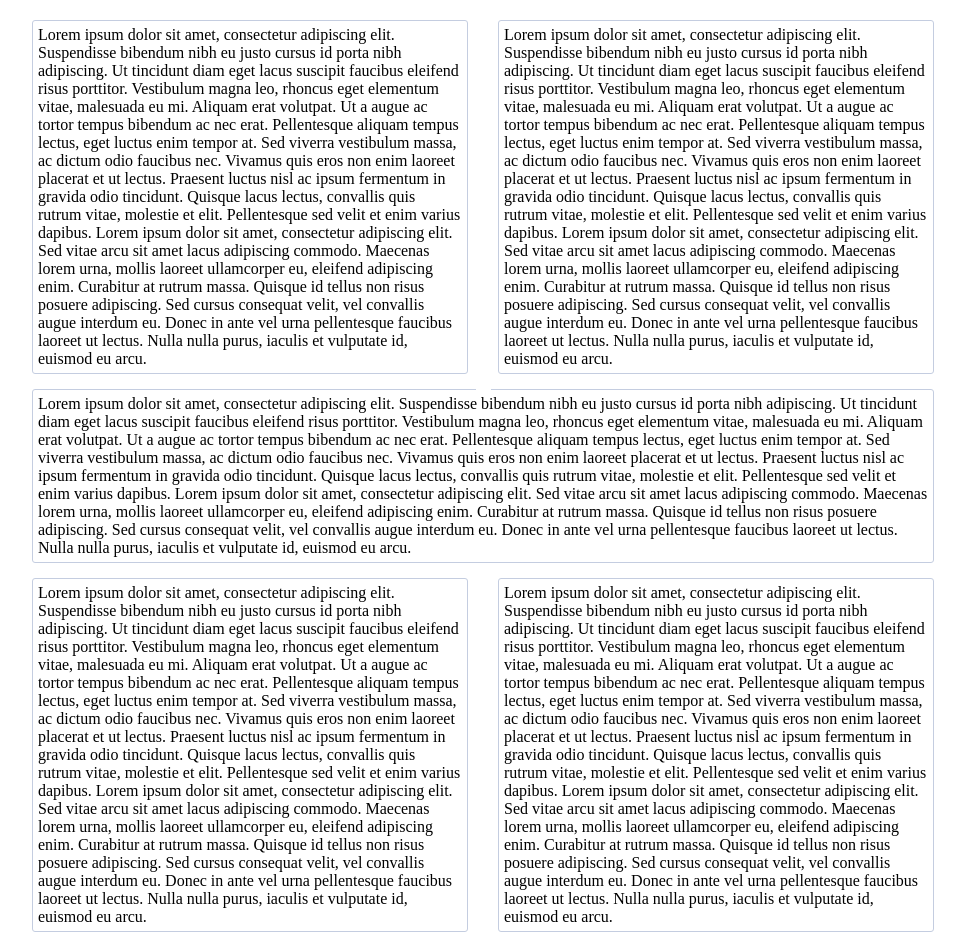
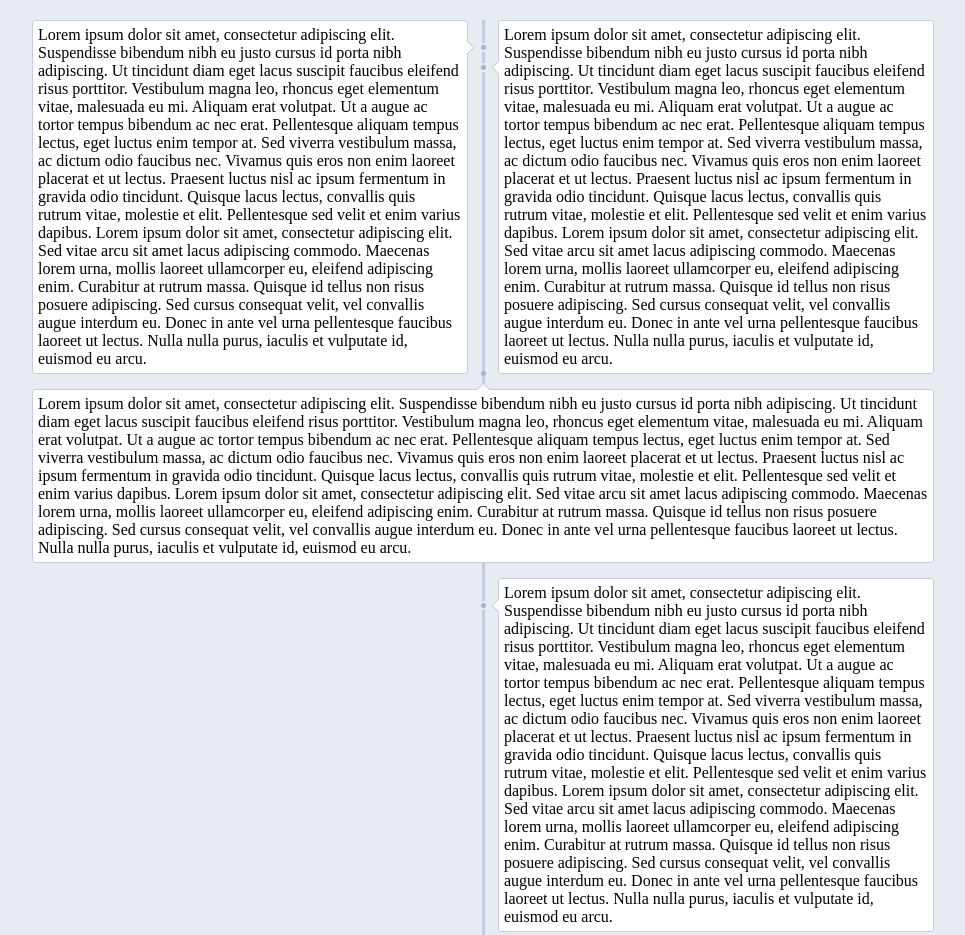
Before and after one commit to rndD/ya-exam, a plain HTML site: page main.html in a window 1280 px wide. Shown: the top 935 px of the page, without its empty margins (157-1122 px from the left). Drawn offline with nearby package versions, Linux system fonts and the light colour scheme; files that its build step writes are made by us from their sources.

Commit message:
все вроде бы по методлогии БЭМ

```diff
--- a/main.html
+++ b/main.html
@@ -1,74 +1,93 @@
 <!DOCTYPE html>
 <html>
 <head>
-    <link rel="stylesheet" href="css/styles.css">
+    <link rel="stylesheet" href="css/main.css">
     <title>Прототип верски</title>
 </head>
-<body>
+<body class="page">
 
 
-<div class="b-container">
+<div class="container">
 
-    <ol class="b-container__timeline g-line">
-        <li class="spine">
+    <div class="timeline line">
+        <div class="timeline__spine">
             <a href="#" title=""></a>
-        </li>
-        <li class="left">
-            <i class="pointer"></i>
-            <div class="unit">
+        </div>
+
+        <div class="event event_position_left">
+            <div class="event__pointer"></div>
+            <div class="event__unit">
                 Lorem ipsum dolor sit amet, consectetur adipiscing elit. Suspendisse bibendum nibh eu justo cursus id porta nibh adipiscing. Ut tincidunt diam eget lacus suscipit faucibus eleifend risus porttitor. Vestibulum magna leo, rhoncus eget elementum vitae, malesuada eu mi. Aliquam erat volutpat. Ut a augue ac tortor tempus bibendum ac nec erat. Pellentesque aliquam tempus lectus, eget luctus enim tempor at. Sed viverra vestibulum massa, ac dictum odio faucibus nec. Vivamus quis eros non enim laoreet placerat et ut lectus. Praesent luctus nisl ac ipsum fermentum in gravida odio tincidunt. Quisque lacus lectus, convallis quis rutrum vitae, molestie et elit. Pellentesque sed velit et enim varius dapibus. Lorem ipsum dolor sit amet, consectetur adipiscing elit.
 
                 Sed vitae arcu sit amet lacus adipiscing commodo. Maecenas lorem urna, mollis laoreet ullamcorper eu, eleifend adipiscing enim. Curabitur at rutrum massa. Quisque id tellus non risus posuere adipiscing. Sed cursus consequat velit, vel convallis augue interdum eu. Donec in ante vel urna pellentesque faucibus laoreet ut lectus. Nulla nulla purus, iaculis et vulputate id, euismod eu arcu.
 
             </div>
-        </li>
+        </div>
 
-        <li class="right">
-            <i class="pointer"></i>
-            <div class="unit">
+        <div class="event event_position_right">
+            <div class="event__pointer"></div>
+            <div class="event__unit">
                 Lorem ipsum dolor sit amet, consectetur adipiscing elit. Suspendisse bibendum nibh eu justo cursus id porta nibh adipiscing. Ut tincidunt diam eget lacus suscipit faucibus eleifend risus porttitor. Vestibulum magna leo, rhoncus eget elementum vitae, malesuada eu mi. Aliquam erat volutpat. Ut a augue ac tortor tempus bibendum ac nec erat. Pellentesque aliquam tempus lectus, eget luctus enim tempor at. Sed viverra vestibulum massa, ac dictum odio faucibus nec. Vivamus quis eros non enim laoreet placerat et ut lectus. Praesent luctus nisl ac ipsum fermentum in gravida odio tincidunt. Quisque lacus lectus, convallis quis rutrum vitae, molestie et elit. Pellentesque sed velit et enim varius dapibus. Lorem ipsum dolor sit amet, consectetur adipiscing elit.
 
                 Sed vitae arcu sit amet lacus adipiscing commodo. Maecenas lorem urna, mollis laoreet ullamcorper eu, eleifend adipiscing enim. Curabitur at rutrum massa. Quisque id tellus non risus posuere adipiscing. Sed cursus consequat velit, vel convallis augue interdum eu. Donec in ante vel urna pellentesque faucibus laoreet ut lectus. Nulla nulla purus, iaculis et vulputate id, euismod eu arcu.
 
 
             </div>
-        </li>
+        </div>
 
-        <li class="highlight">
-            <i class="pointer"></i>
-            <div class="unit">
+        <div class="event event_position_center">
+            <div class="event__pointer"></div>
+            <div class="event__unit">
                 Lorem ipsum dolor sit amet, consectetur adipiscing elit. Suspendisse bibendum nibh eu justo cursus id porta nibh adipiscing. Ut tincidunt diam eget lacus suscipit faucibus eleifend risus porttitor. Vestibulum magna leo, rhoncus eget elementum vitae, malesuada eu mi. Aliquam erat volutpat. Ut a augue ac tortor tempus bibendum ac nec erat. Pellentesque aliquam tempus lectus, eget luctus enim tempor at. Sed viverra vestibulum massa, ac dictum odio faucibus nec. Vivamus quis eros non enim laoreet placerat et ut lectus. Praesent luctus nisl ac ipsum fermentum in gravida odio tincidunt. Quisque lacus lectus, convallis quis rutrum vitae, molestie et elit. Pellentesque sed velit et enim varius dapibus. Lorem ipsum dolor sit amet, consectetur adipiscing elit.
 
                 Sed vitae arcu sit amet lacus adipiscing commodo. Maecenas lorem urna, mollis laoreet ullamcorper eu, eleifend adipiscing enim. Curabitur at rutrum massa. Quisque id tellus non risus posuere adipiscing. Sed cursus consequat velit, vel convallis augue interdum eu. Donec in ante vel urna pellentesque faucibus laoreet ut lectus. Nulla nulla purus, iaculis et vulputate id, euismod eu arcu.
 
+            </div>
+        </div>
 
-            </div>
-        </li>
-
-        <li class="right">
-            <i class="pointer"></i>
-            <div class="unit">
+        <div class="event event_position_right">
+            <div class="event__pointer"></div>
+            <div class="event__unit">
                 Lorem ipsum dolor sit amet, consectetur adipiscing elit. Suspendisse bibendum nibh eu justo cursus id porta nibh adipiscing. Ut tincidunt diam eget lacus suscipit faucibus eleifend risus porttitor. Vestibulum magna leo, rhoncus eget elementum vitae, malesuada eu mi. Aliquam erat volutpat. Ut a augue ac tortor tempus bibendum ac nec erat. Pellentesque aliquam tempus lectus, eget luctus enim tempor at. Sed viverra vestibulum massa, ac dictum odio faucibus nec. Vivamus quis eros non enim laoreet placerat et ut lectus. Praesent luctus nisl ac ipsum fermentum in gravida odio tincidunt. Quisque lacus lectus, convallis quis rutrum vitae, molestie et elit. Pellentesque sed velit et enim varius dapibus. Lorem ipsum dolor sit amet, consectetur adipiscing elit.
 
                 Sed vitae arcu sit amet lacus adipiscing commodo. Maecenas lorem urna, mollis laoreet ullamcorper eu, eleifend adipiscing enim. Curabitur at rutrum massa. Quisque id tellus non risus posuere adipiscing. Sed cursus consequat velit, vel convallis augue interdum eu. Donec in ante vel urna pellentesque faucibus laoreet ut lectus. Nulla nulla purus, iaculis et vulputate id, euismod eu arcu.
 
+            </div>
+        </div>
 
-            </div>
-        </li>
-
-        <li class="left">
-            <i class="pointer"></i>
-            <div class="unit">
+        <div class="event event_position_right">
+            <div class="event__pointer"></div>
+            <div class="event__unit">
                 Lorem ipsum dolor sit amet, consectetur adipiscing elit. Suspendisse bibendum nibh eu justo cursus id porta nibh adipiscing. Ut tincidunt diam eget lacus suscipit faucibus eleifend risus porttitor. Vestibulum magna leo, rhoncus eget elementum vitae, malesuada eu mi. Aliquam erat volutpat. Ut a augue ac tortor tempus bibendum ac nec erat. Pellentesque aliquam tempus lectus, eget luctus enim tempor at. Sed viverra vestibulum massa, ac dictum odio faucibus nec. Vivamus quis eros non enim laoreet placerat et ut lectus. Praesent luctus nisl ac ipsum fermentum in gravida odio tincidunt. Quisque lacus lectus, convallis quis rutrum vitae, molestie et elit. Pellentesque sed velit et enim varius dapibus. Lorem ipsum dolor sit amet, consectetur adipiscing elit.
 
                 Sed vitae arcu sit amet lacus adipiscing commodo. Maecenas lorem urna, mollis laoreet ullamcorper eu, eleifend adipiscing enim. Curabitur at rutrum massa. Quisque id tellus non risus posuere adipiscing. Sed cursus consequat velit, vel convallis augue interdum eu. Donec in ante vel urna pellentesque faucibus laoreet ut lectus. Nulla nulla purus, iaculis et vulputate id, euismod eu arcu.
 
+            </div>
+        </div>
+
+        <div class="event event_position_left">
+            <div class="event__pointer"></div>
+            <div class="event__unit">
+                Lorem ipsum dolor sit amet, consectetur adipiscing elit. Suspendisse bibendum nibh eu justo cursus id porta nibh adipiscing. Ut tincidunt diam eget lacus suscipit faucibus eleifend risus porttitor. Vestibulum magna leo, rhoncus eget elementum vitae, malesuada eu mi. Aliquam erat volutpat. Ut a augue ac tortor tempus bibendum ac nec erat. Pellentesque aliquam tempus lectus, eget luctus enim tempor at. Sed viverra vestibulum massa, ac dictum odio faucibus nec. Vivamus quis eros non enim laoreet placerat et ut lectus. Praesent luctus nisl ac ipsum fermentum in gravida odio tincidunt. Quisque lacus lectus, convallis quis rutrum vitae, molestie et elit. Pellentesque sed velit et enim varius dapibus. Lorem ipsum dolor sit amet, consectetur adipiscing elit.
+
+                Sed vitae arcu sit amet lacus adipiscing commodo. Maecenas lorem urna, mollis laoreet ullamcorper eu, eleifend adipiscing enim. Curabitur at rutrum massa. Quisque id tellus non risus posuere adipiscing. Sed cursus consequat velit, vel convallis augue interdum eu. Donec in ante vel urna pellentesque faucibus laoreet ut lectus. Nulla nulla purus, iaculis et vulputate id, euismod eu arcu.
 
             </div>
-        </li>
-    </ol>
+        </div>
+
+        <div class="event event_position_left">
+            <div class="event__pointer"></div>
+            <div class="event__unit">
+                Lorem ipsum dolor sit amet, consectetur adipiscing elit. Suspendisse bibendum nibh eu justo cursus id porta nibh adipiscing. Ut tincidunt diam eget lacus suscipit faucibus eleifend risus porttitor. Vestibulum magna leo, rhoncus eget elementum vitae, malesuada eu mi. Aliquam erat volutpat. Ut a augue ac tortor tempus bibendum ac nec erat. Pellentesque aliquam tempus lectus, eget luctus enim tempor at. Sed viverra vestibulum massa, ac dictum odio faucibus nec. Vivamus quis eros non enim laoreet placerat et ut lectus. Praesent luctus nisl ac ipsum fermentum in gravida odio tincidunt. Quisque lacus lectus, convallis quis rutrum vitae, molestie et elit. Pellentesque sed velit et enim varius dapibus. Lorem ipsum dolor sit amet, consectetur adipiscing elit.
+
+                Sed vitae arcu sit amet lacus adipiscing commodo. Maecenas lorem urna, mollis laoreet ullamcorper eu, eleifend adipiscing enim. Curabitur at rutrum massa. Quisque id tellus non risus posuere adipiscing. Sed cursus consequat velit, vel convallis augue interdum eu. Donec in ante vel urna pellentesque faucibus laoreet ut lectus. Nulla nulla purus, iaculis et vulputate id, euismod eu arcu.
+
+            </div>
+        </div>
 
 
+
+    </div>
 </div>
 
 
--- a/scss/global.scss
+++ b/scss/_global.scss
@@ -1,4 +1,5 @@
 //variables
 
+$bg-color:          #E7EBF2;
 $container-width:   902px;
 $spine-width:       30px;
--- a/scss/main.scss
+++ b/scss/main.scss
@@ -1,24 +1,34 @@
 @import "global.scss";
-@import "timeline.scss";
+
+.page{
+  background-color: $bg-color;
+  margin:           0;
+  padding:          0;
+}
 
 
-.b-container {
-  width:    $container-width;
-  margin:   20px auto;
+.container {
+  width:            $container-width;
+  margin:           20px auto 0 auto;
 }
 
 
 
-.g-line:before,
-.g-line:after {
+.line:before,
+.line:after {
   content:  "";
   display:  table;
 }
 
-.g-line:after {
+.line:after {
   clear:    both;
 }
 
-.g-line {
+.line {
   *zoom:    1;
 }
+
+
+
+
+@import "timeline.scss";
--- a/scss/timeline.scss
+++ b/scss/timeline.scss
@@ -1,66 +1,16 @@
 @import "global.scss";
 
 
-/* Timeline */
-.b-container__timeline{
+.timeline{
   background:         url(../images/spine.png) top repeat-y;
   list-style:         none;
   padding:            0;
   margin:             0;
   position:           relative;
 
-  > li{
-    float:            left;
-    clear:            left;
-    width:            ($container-width - $spine-width)/2;
-    margin-bottom:    15px;
-    position:         relative;
-    z-index:          2;
-  }
-
-  > .right{
-    float:            right;
-    clear:            right;
-  }
-
-  .pointer{
-    width:            19px;
-    height:           15px;
-    position:         absolute;
-    right:            -18px;
-    top:              20px;
-  }
-
-  .right > .pointer{
-    left:                 -18px;
-    right:                auto;
-    background-position:  -61px -28px;
-  }
-
-  > .left + .right > .pointer{top:  40px;}
-  > .right + li > .pointer{top:     40px;}
-
-  /* Highlight */
-
-  .highlight{
-    clear:                both;
-    width:                auto;
-    float:                none;
-
-    .pointer{
-      background:           #fff;
-      background-position:  -26px -28px;
-      height:               21px;
-      width:                15px;
-      left:                 50%;
-      top:                  -20px !important;
-      margin-left:          -7px;
-    }
-  }
 
   /* Spine */
-
-  .spine{
+  &__spine{
     position:             absolute;
     left:                 ($container-width - $spine-width)/2;
     width:                $spine-width;
@@ -74,12 +24,75 @@
   }
 }
 
-/* Unit */
 
-.unit{
-  background:         #fff;
-  padding:            5px;
-  border:             1px #C4CDE0 solid;
-  border-radius:      3px;
+/*
+    EVENT BLOCK
+*/
+.event{
 
+  float:            left;
+  clear:            left;
+  width:            ($container-width - $spine-width)/2;
+  margin-bottom:    15px;
+  position:         relative;
+  z-index:          2;
+
+
+  &_position_right{
+    float:            right;
+    clear:            right;
+
+    .event__pointer{
+      left:                 -18px;
+      right:                auto;
+      background-position:  -61px -28px;
+    }
+
+    & + .event{
+      @extend .line:after;
+    }
+  }
+
+
+
+  &__pointer{
+    background:       url(../images/icons-4.png) -41px -28px no-repeat;
+    width:            19px;
+    height:           15px;
+    position:         absolute;
+    right:            -18px;
+    top:              20px;
+  }
+
+  &_position_left + &_position_right > &__pointer{
+    top:  40px;
+  }
+  &_position_right + & > &__pointer{
+    top:     40px;
+  }
+
+
+  &_position_center{
+    clear:                both;
+    width:                auto;
+    float:                none;
+
+    .event__pointer{
+      background-image:     url(../images/icons-4.png);
+      background-position:  -25px -28px;
+      height:               21px;
+      width:                15px;
+      left:                 50%;
+      top:                  -20px !important;
+      margin-left:          -7px;
+    }
+  }
+
+
+  &__unit{
+    background:         #fff;
+    padding:            5px;
+    border:             1px #C4CDE0 solid;
+    border-radius:      3px;
+  }
 }
```
Also changed, not shown: css/main.css (added), images/active.png (added), images/icons-4.png (added), images/spine.png (added). Lines whose indentation alone changed are shown as unchanged.
